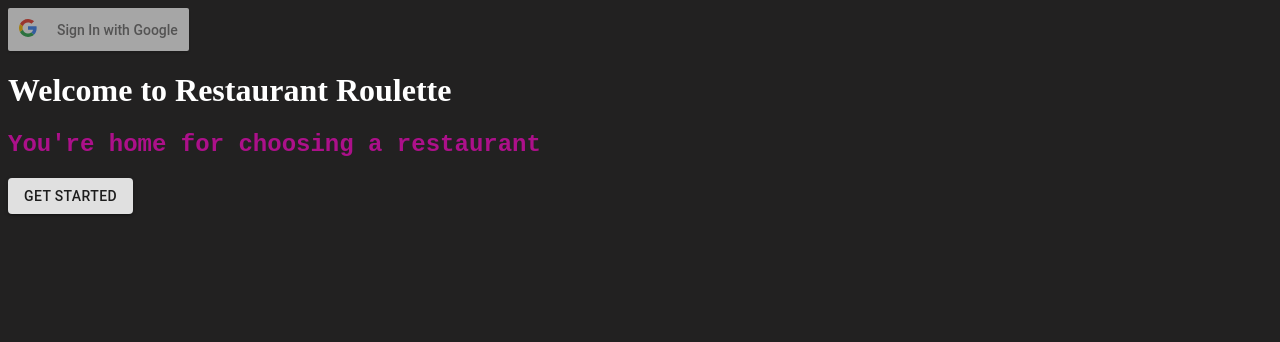
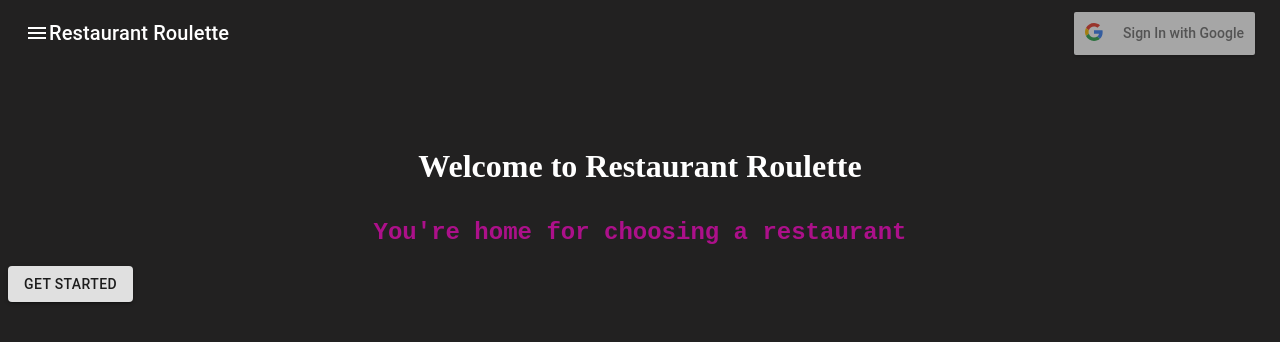
Before and after one commit to kgottfri/Restaurant-Roulette, a React app: page / in a window 1280 px wide. Shown: the top 342 px of the page. Built offline with nearby package versions, Linux system fonts and the light colour scheme.

Commit message:
Added mui appbar and added styling

```diff
--- a/package.json
+++ b/package.json
@@ -18,6 +18,7 @@
     "@emotion/styled": "^11.6.0",
     "@material-ui/core": "^4.12.3",
     "@material-ui/icons": "^4.11.2",
+    "@mui/icons-material": "^5.2.1",
     "@mui/material": "^5.2.3",
     "fontsource-roboto": "^4.0.0",
     "react": "^17.0.2",
--- a/src/App.js
+++ b/src/App.js
@@ -6,6 +6,7 @@
 import { GoogleLogin } from 'react-google-login';
 import { GoogleLogout } from 'react-google-login';
 import GoogleLoginComponent from "./googlebutton.component";
+import Header from "./header.js";
 
 class App extends React.Component {
   render() {
@@ -13,12 +14,7 @@
 
     return (
       <div>
-      <GoogleLoginComponent />
-      {/* <GoogleLogout
-      clientId="717956367850-cg8brdm11t24qeqs5jhkiqgn7kbglncd.apps.googleusercontent.com"
-      buttonText="Logout"
-      onLogoutSuccess={logout}
-      /> */}
+      <Header />
       <h1>Welcome to Restaurant Roulette</h1>
       <h2>You're home for choosing a restaurant</h2>
       <Button variant="contained">Get Started</Button>
--- a/src/googlebutton.component.js
+++ b/src/googlebutton.component.js
@@ -47,7 +47,7 @@
         <div className="col-md-12">
           {this.state.isLoggedIn ? (
             <div>
-              <h1>Welcome, {this.state.userInfo.name}</h1>
+
 
               <GoogleLogout
                 clientId={CLIENT_ID}
--- /dev/null
+++ b/src/header.js
@@ -0,0 +1,36 @@
+import * as React from 'react';
+import AppBar from '@mui/material/AppBar';
+import Box from '@mui/material/Box';
+import Toolbar from '@mui/material/Toolbar';
+import Typography from '@mui/material/Typography';
+import IconButton from '@mui/material/IconButton';
+import MenuIcon from '@mui/icons-material/Menu';
+import GoogleLoginComponent from "./googlebutton.component";
+import styles from "./styles.module.css";
+
+
+export default function ButtonAppBar() {
+  return (
+    <Box sx={{ flexGrow: 1 }}>
+    <div style={styles.header}>
+      <AppBar style={{ background: 'transparent', boxShadow: 'none', margin: 'Opx' }} color="primary" enableColorOnDark="true">
+        <Toolbar>
+          <IconButton
+            size="large"
+            edge="start"
+            color="inherit"
+            aria-label="menu"
+            sx={{ mr: 2 }}
+          >
+            <MenuIcon />
+          </IconButton>
+          <Typography variant="h6" component="div" sx={{ flexGrow: 1 }}>
+            Restaurant Roulette
+          </Typography>
+          <GoogleLoginComponent />
+        </Toolbar>
+      </AppBar>
+      </div>
+    </Box>
+  );
+}
--- a/src/index.js
+++ b/src/index.js
@@ -1,7 +1,7 @@
 import React from "react";
 import ReactDOM from "react-dom";
 import App from "./App";
-import "./styles.css";
+import "./styles.module.css";
 // import "/public/index.html";
 
 
--- a/src/styles.css
+++ b/src/styles.module.css
@@ -1,10 +1,17 @@
 h1 {
   color: rgb(255, 255, 255);
+  text-align:center;
+  padding-top: 10%;
 }
 h2 {
   color:rgb(172, 16, 138);
   font-family: 'Courier New', Courier, monospace;
+  text-align:center;
+  padding-top: 1%;
 }
 body {
   background-color: rgb(34, 33, 33);
 }
+header {
+  padding: 1px;
+}
```
Also changed, not shown: 1 other file (tests, documents, lock files or other folders).
